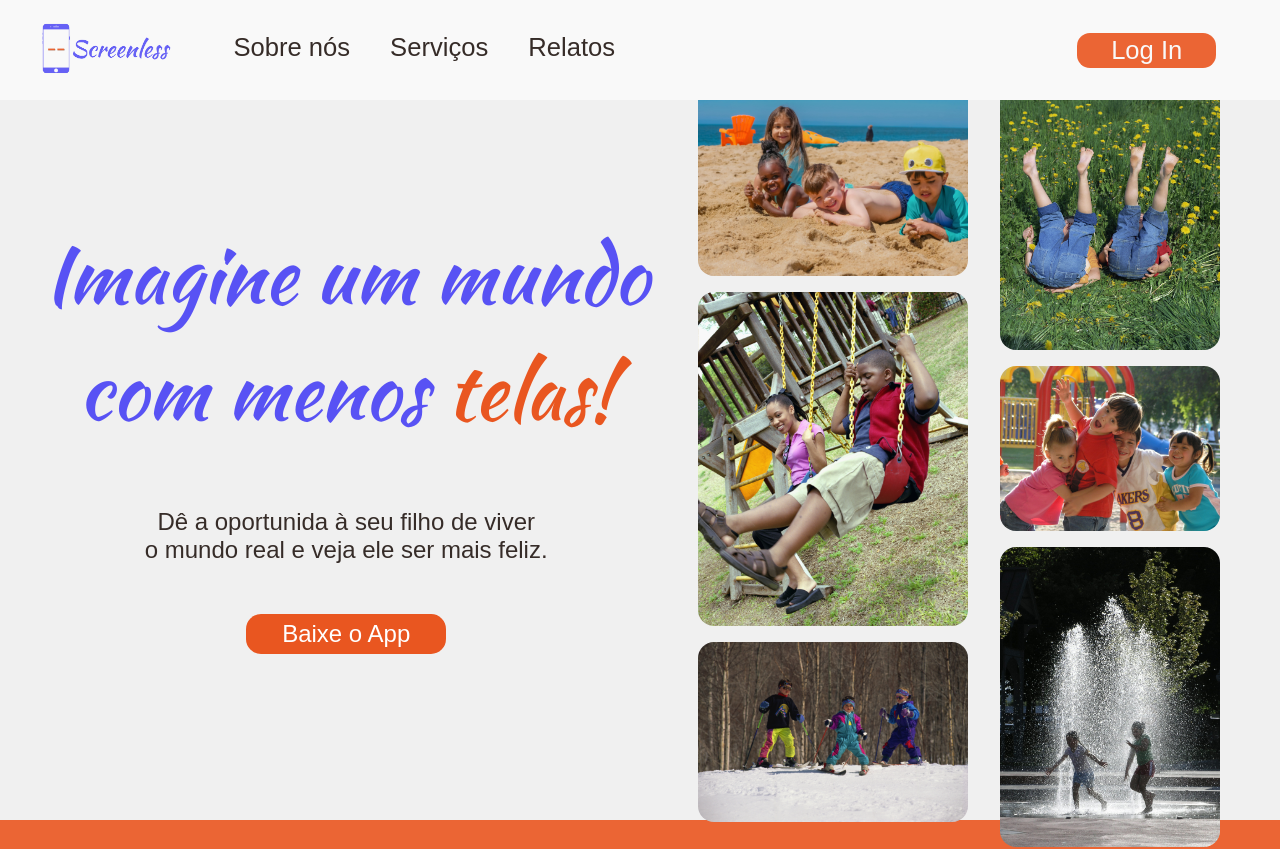
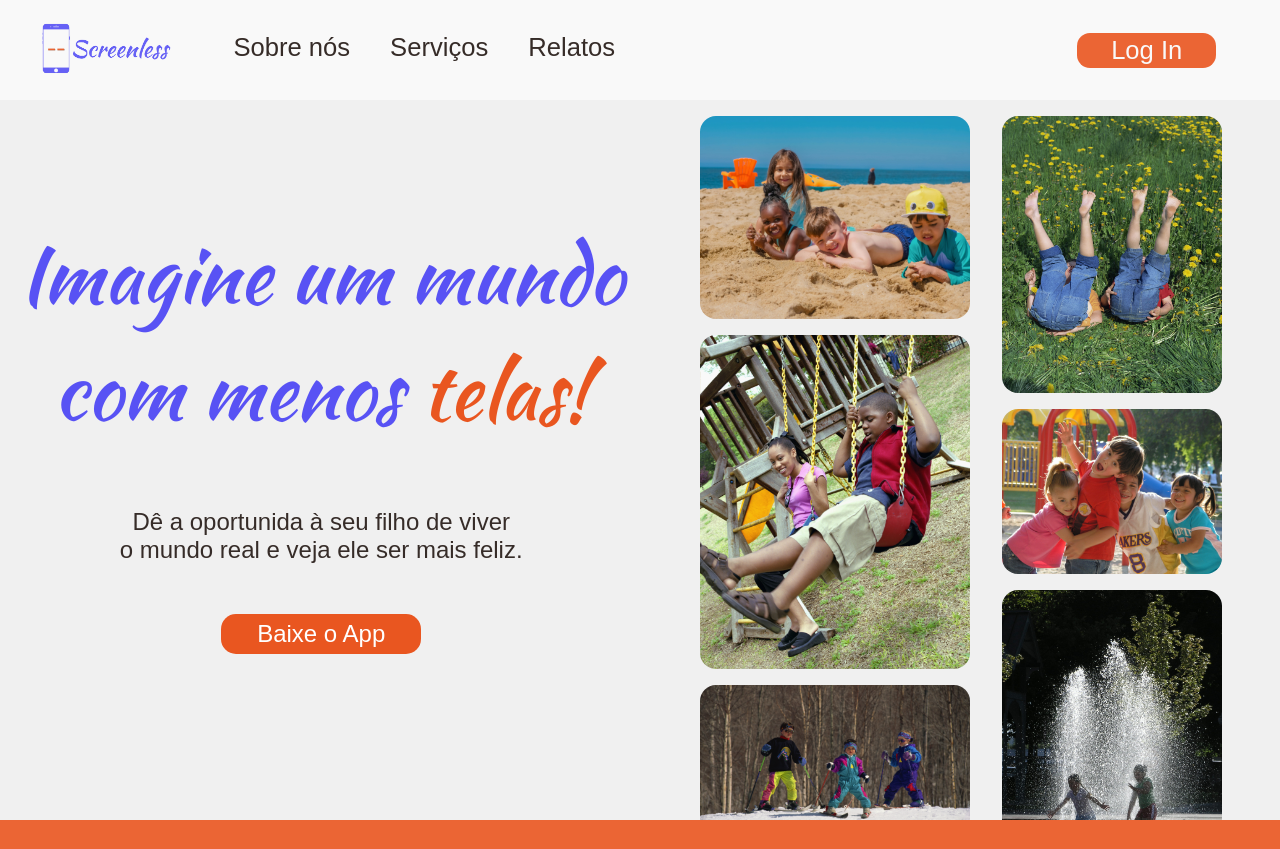
Before and after one commit to LucasReis26/screenless, a React (Vite) app: page / in a window 1280 px wide. Shown: the top 849 px of the page. Built offline with nearby package versions, Linux system fonts and the light colour scheme; a web font is replaced by a local one.

Commit message:
Imagens finalmente funcionando minimamente decente

```diff
--- a/src/components/Service1/Service1.module.css
+++ b/src/components/Service1/Service1.module.css
@@ -45,34 +45,32 @@
 
 .rightSide{
 	display: flex;
-	width:500px;
-	justify-content: end;
+	width:600px;
+	justify-content: center;
+	height:90vh;
+	overflow:hidden;
 }
 
 .imgLeft img{
 	display: block;
 	width:270px;
-	margin: 16px;
+	margin: 16px ;
 	border-radius:16px;
-	overflow: hidden;
-	object-fit: cover;
-	object-position: top;
 }
 
 
 .imgRight img{
 	display: block;
 	width:220px;
-	margin: 16px;
+	margin: 16px ;
 	border-radius:16px;
-	overflow:hidden;
-	object-fit: cover;
-	object-position:top ;
 }
 .imgLeft img:hover{
-	width:297px;
+	width:286px;
+	margin:16px 0px 0px;
 }
 
 .imgRight img:hover{
-	width:242px;
+	width:236px;
+	margin:16px 0px 0px;
 }
```
